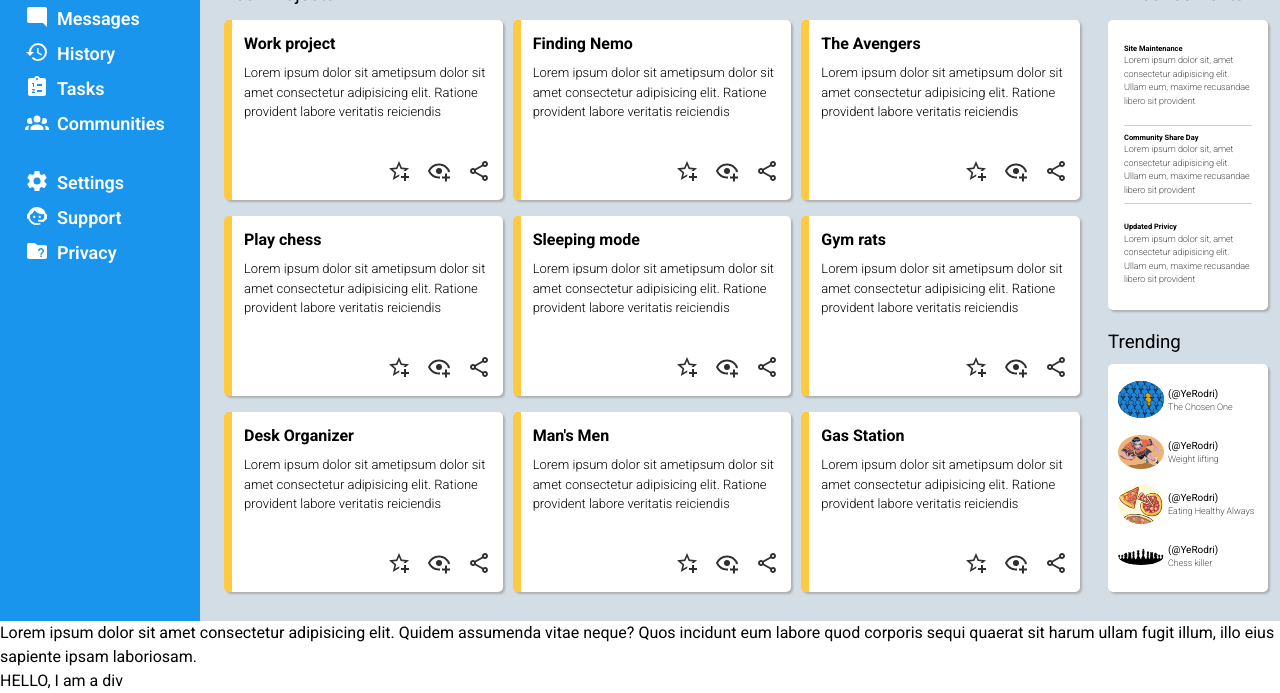
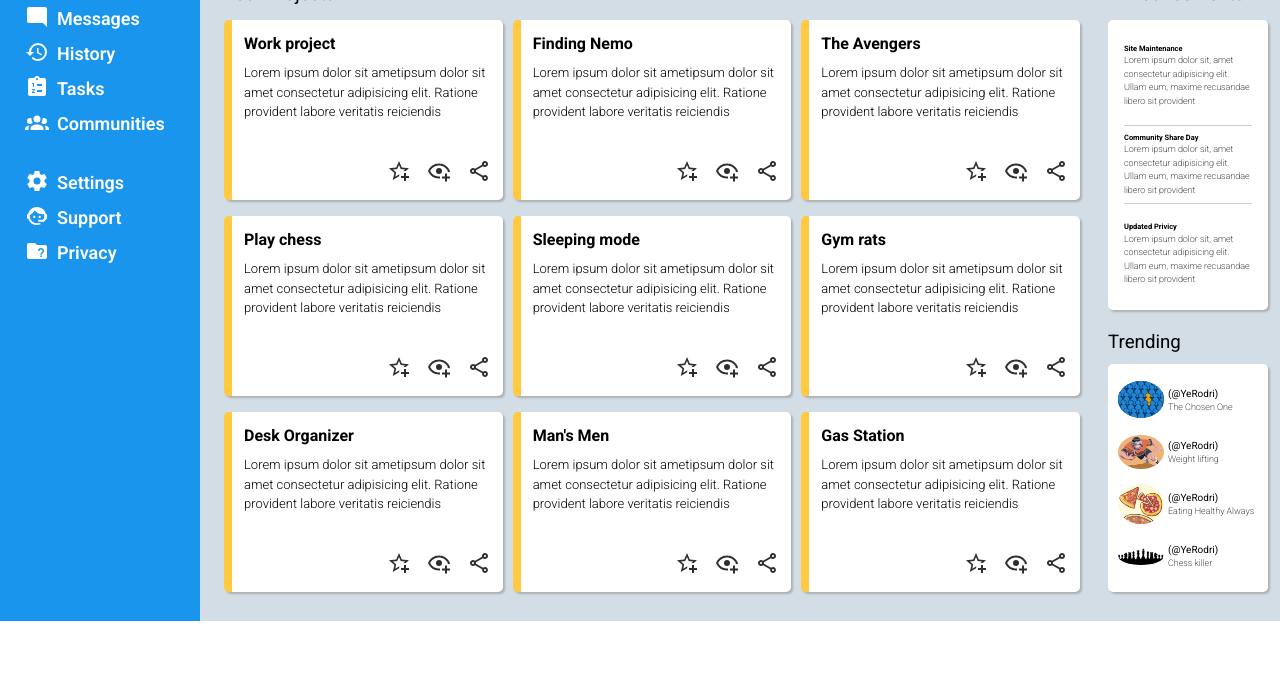
Before and after one commit to Yeryalex/The-Odin-Project, a plain HTML site: page full-stack-js/admin-dashboard/index.html in a window 1280 px wide. Shown: the part 179-872 px from the top of the page. After the commit the page ends 800 px from the top, so only its background shows below. Drawn offline with Linux system fonts and the light colour scheme.

Commit message:
Remove tests elements examples

```diff
--- a/full-stack-js/admin-dashboard/index.html
+++ b/full-stack-js/admin-dashboard/index.html
@@ -303,10 +303,5 @@
         </aside>
 
     </div>
-
-    <div class="box">
-        <p>Lorem ipsum dolor sit amet consectetur adipisicing elit. Quidem assumenda vitae neque? Quos incidunt eum labore quod corporis sequi quaerat sit harum ullam fugit illum, illo eius sapiente ipsam laboriosam.</p>
-        <div>HELLO, I am a div</div>
-    </div>
 </body>
 </html>
```
